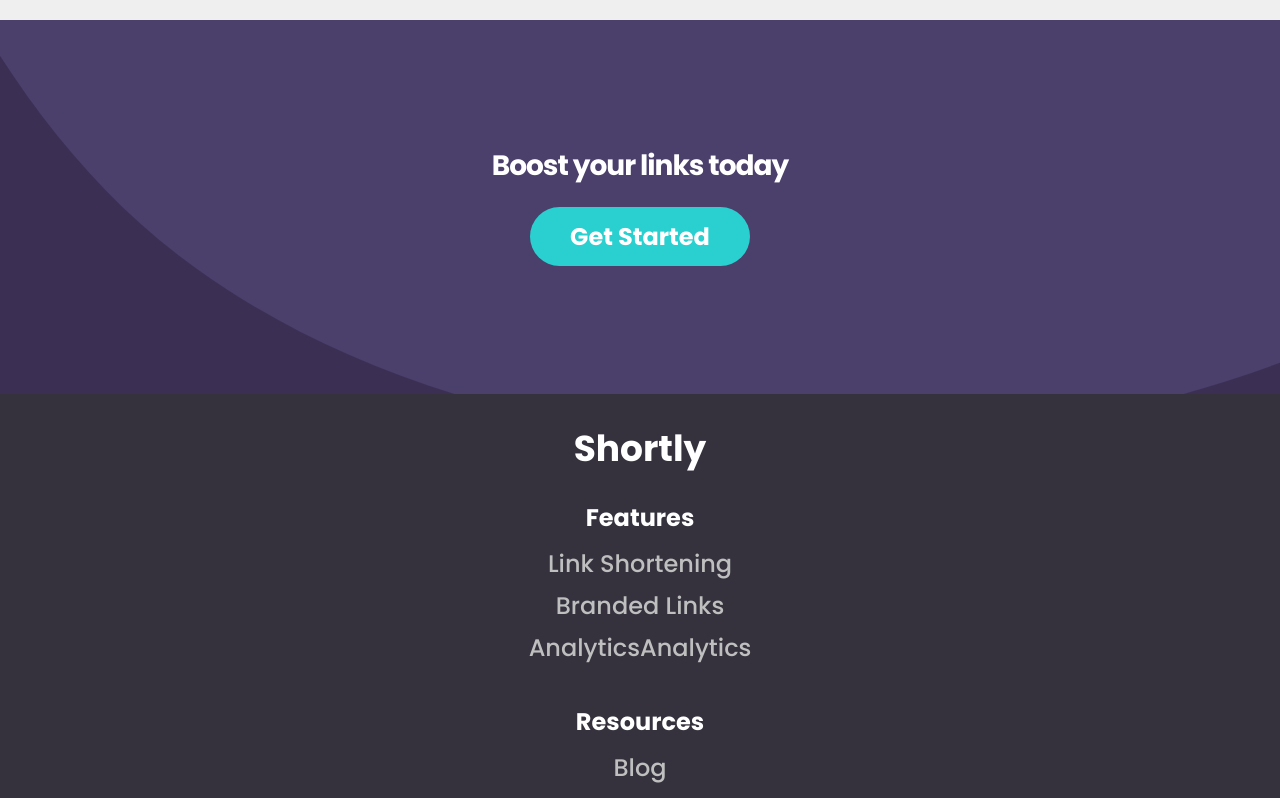
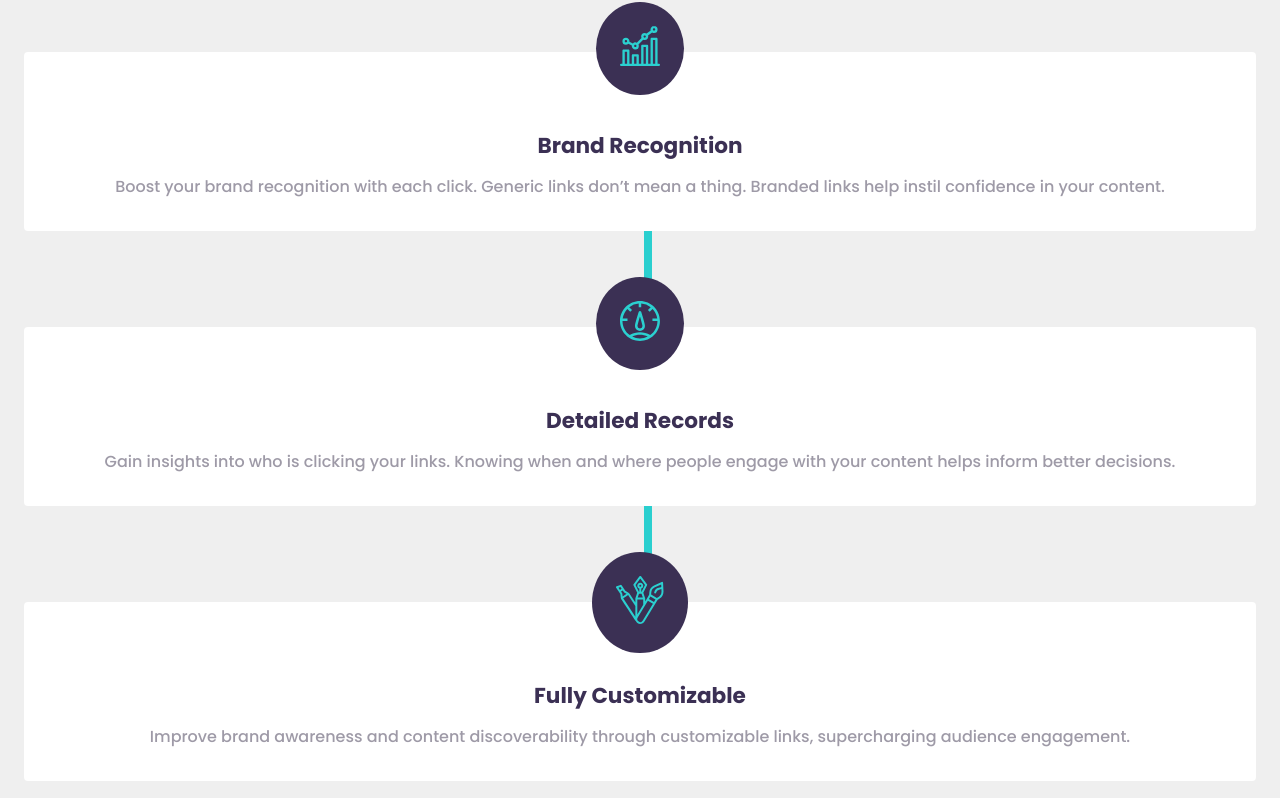
Before and after one commit to viniciussis/URL_Short, a React (Vite) app: page / in a window 1280 px wide. Shown: the part 1510-2308 px from the top of the page. Built offline with nearby package versions, Linux system fonts and the light colour scheme.

Commit message:
add main cards
Adicionei o ultimo componente que faltava, os cards com as informações sobre a API

```diff
--- a/src/components/Footer/index.jsx
+++ b/src/components/Footer/index.jsx
@@ -95,7 +95,7 @@ const Footer = () => {
         Challenge by
         <a
           className="message__link"
-          href="https://www.frontendmentor.io?ref=challenge"
+          href="https://www.frontendmentor.io/profile/viniciussis"
           target="_blank"
         >
           {' '}
--- /dev/null
+++ b/src/components/MainContent/Cards/Cards.scss
@@ -0,0 +1,54 @@
+@use '../../../assets/styles/variables';
+
+.cardsContainer {
+  position: relative;
+  margin: 5rem 0 2rem;
+  display: flex;
+  flex-direction: column;
+  gap: 6rem;
+
+  .cardsContainer__card {
+    z-index: 3;
+    position: relative;
+    background-color: white;
+    padding: 5rem 2rem 2rem;
+    text-align: center;
+    border-radius: 0.25rem;
+    display: flex;
+    flex-direction: column;
+    justify-content: center;
+    align-items: center;
+
+    .card__circle {
+      position: absolute;
+      top: -50px;
+      background-color: variables.$dark-violet;
+      padding: 1.5rem;
+      border-radius: 100%;
+
+      .circle__icon {}
+    }
+
+    .card__title {
+      font-weight: 700;
+      color: variables.$dark-violet;
+      margin-bottom: 1rem;
+      font-size: 1.35rem;
+    }
+
+    .card__para {
+      color: variables.$grayish-violet;
+      line-height: 1.5;
+      font-size: 1rem;
+    }
+  }
+
+  .cardsContainer__line {
+    position: absolute;
+    border: 0.25rem solid variables.$cyan;
+    height: 70%;
+    right: 49%;
+    top: 15%;
+    z-index: 2;
+  }
+}
--- /dev/null
+++ b/src/components/MainContent/Cards/index.jsx
@@ -0,0 +1,35 @@
+import './Cards.scss'
+
+const Cards = () => {
+  return (
+    <div className="cardsContainer">
+      <div className="cardsContainer__card">
+        <div className="card__circle">
+          <img src="src\assets\images\icon-brand-recognition.svg" className='circle__icon' alt="A graph icon" />
+        </div>
+        <h1 className="card__title">Brand Recognition</h1>
+        <p className="card__para">Boost your brand recognition with each click. Generic links don’t
+  mean a thing. Branded links help instil confidence in your content.</p>
+      </div>
+      <div className="cardsContainer__card">
+        <div className="card__circle">
+          <img src="src\assets\images\icon-detailed-records.svg" className='circle__icon' alt="A velocimeter icon" />
+        </div>
+        <h1 className="card__title">Detailed Records</h1>
+        <p className="card__para">Gain insights into who is clicking your links. Knowing when and where
+  people engage with your content helps inform better decisions.</p>
+      </div>
+      <div className="cardsContainer__card">
+        <div className="card__circle">
+          <img src="src\assets\images\icon-fully-customizable.svg" className='circle__icon' alt="A icon with tree pencils" />
+        </div>
+        <h1 className="card__title">Fully Customizable</h1>
+        <p className="card__para">Improve brand awareness and content discoverability through customizable
+  links, supercharging audience engagement.</p>
+      </div>
+      <div className="cardsContainer__line"/>
+    </div>
+  )
+}
+
+export default Cards
--- a/src/components/MainContent/MainContent.scss
+++ b/src/components/MainContent/MainContent.scss
@@ -2,7 +2,7 @@
 
 .mainContent {
   background-color: variables.$gray-opaque;
-  padding: 8rem 1rem 3rem;
+  padding: 8rem 1.5rem 3rem;
   width: 100%;
 
   .mainContent__title {
--- a/src/components/MainContent/index.jsx
+++ b/src/components/MainContent/index.jsx
@@ -1,3 +1,4 @@
+import Cards from './Cards'
 import './MainContent.scss'
 
 const MainContent = () => {
@@ -8,6 +9,7 @@ const MainContent = () => {
         Track how your links are performing across the web with our advanced
         statistics dashboard.
       </p>
+      <Cards />
     </div>
   )
 }
```
Also changed, not shown: index2.html (deleted, +0 -69 lines).
